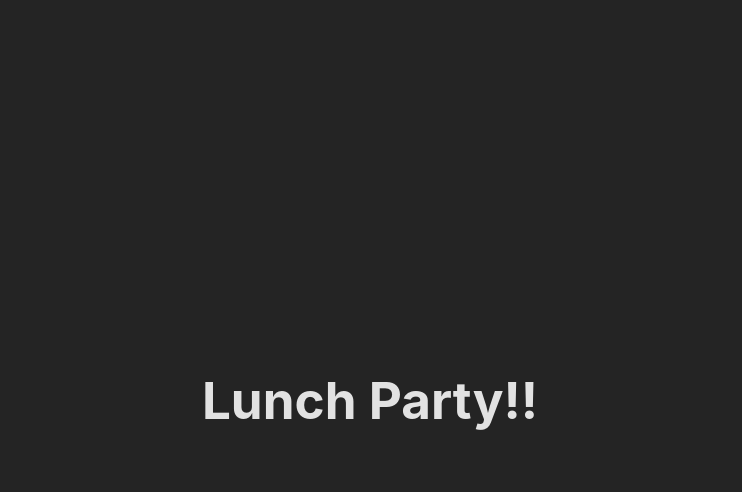
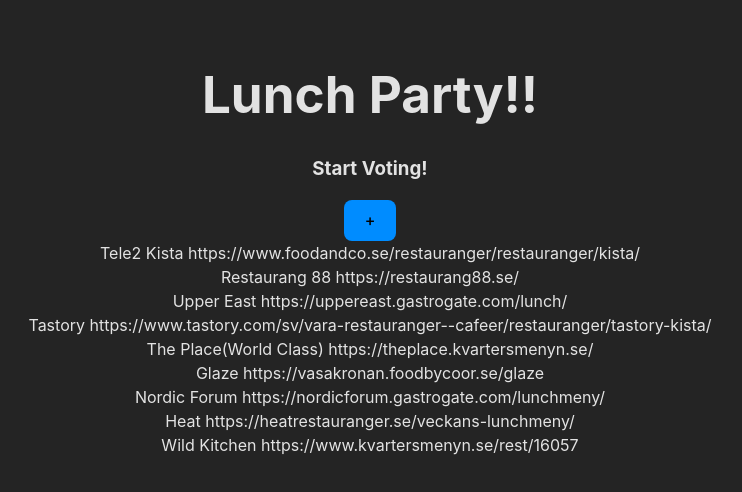
Before and after one commit to Ziver/lunch-party, a Vue app: page / in a window 1280 px wide. Both pictures are taken after a click on the button "Login". Shown: the top 492 px of the page, without its empty margins (270-1012 px from the left). Built offline with nearby package versions, Linux system fonts and the light colour scheme; the HTML template or start-up script is replaced by a standard one.

Commit message:
Added possibility to view and add restaurant

```diff
--- a/src/App.vue
+++ b/src/App.vue
@@ -1,13 +1,16 @@
 <script setup>
 import { ref } from 'vue';
 import LoginPage from './components/LoginPage.vue';
+import VotingPage from './components/VotingPage.vue';
 
 const showLogin = ref(true);
+const showVoting = ref(false);
 
 function loginDone(data) {
   console.log('Main app login done.');
 
   showLogin.value = false;
+  showVoting.value = true;
 }
 </script>
 
@@ -16,6 +19,7 @@
     <h1>Lunch Party!!</h1>
 
     <LoginPage v-show="showLogin" @response="loginDone" />
+    <VotingPage v-show="showVoting" />
   </div>
 </template>
 
--- a/src/components/VotingPage.vue
+++ b/src/components/VotingPage.vue
@@ -1,8 +1,44 @@
-<script setup></script>
+<script setup>
+import { ref } from 'vue';
+
+var restaurantList = ref([
+  {
+    name: 'Tele2 Kista',
+    url: 'https://www.foodandco.se/restauranger/restauranger/kista/',
+  },
+  { name: 'Restaurang 88', url: 'https://restaurang88.se/' },
+  { name: 'Upper East', url: 'https://uppereast.gastrogate.com/lunch/' },
+  {
+    name: 'Tastory',
+    url: 'https://www.tastory.com/sv/vara-restauranger--cafeer/restauranger/tastory-kista/',
+  },
+  { name: 'The Place(World Class)', url: 'https://theplace.kvartersmenyn.se/' },
+  { name: 'Glaze', url: 'https://vasakronan.foodbycoor.se/glaze' },
+  {
+    name: 'Nordic Forum',
+    url: 'https://nordicforum.gastrogate.com/lunchmeny/',
+  },
+  { name: 'Heat', url: 'https://heatrestauranger.se/veckans-lunchmeny/' },
+  { name: 'Wild Kitchen', url: 'https://www.kvartersmenyn.se/rest/16057' },
+]);
+
+function addRestaurant() {
+  var restaurantName = prompt('Enter the name of a restaurant:');
+
+  restaurantList.value.push({ name: restaurantName, url: '' });
+}
+</script>
 
 <template>
   <div>
     <h3>Start Voting!</h3>
+    <button type="button" @click="addRestaurant">+</button>
+
+    <div>
+      <div v-for="restaurant in restaurantList">
+        {{ restaurant.name }} {{ restaurant.url }}
+      </div>
+    </div>
   </div>
 </template>
 
--- a/src/style.css
+++ b/src/style.css
@@ -35,7 +35,7 @@
 
 body {
   margin: 0;
-  display: flex;
+  /*display: flex;*/
   place-items: center;
   min-width: 320px;
   min-height: 100vh;
```
